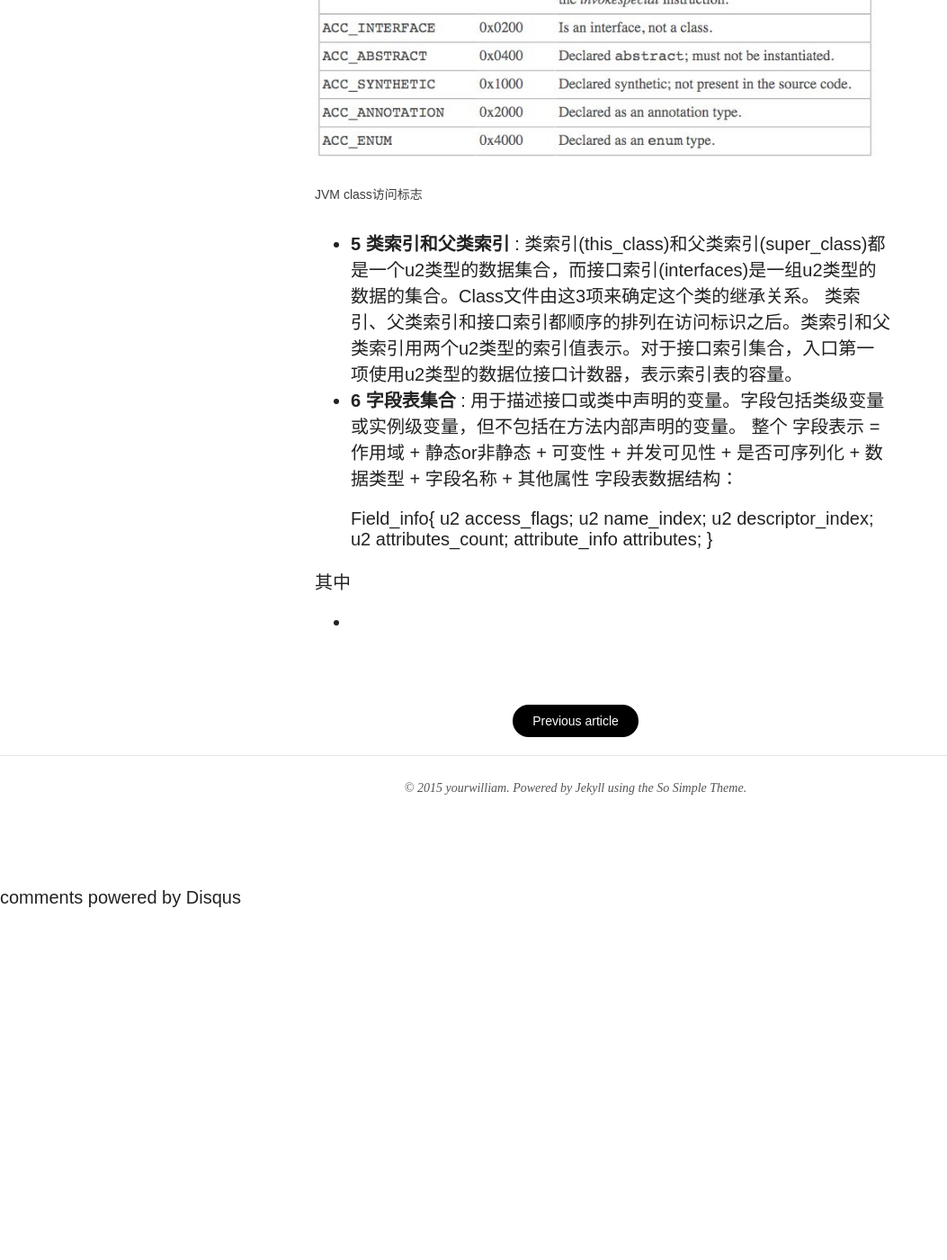
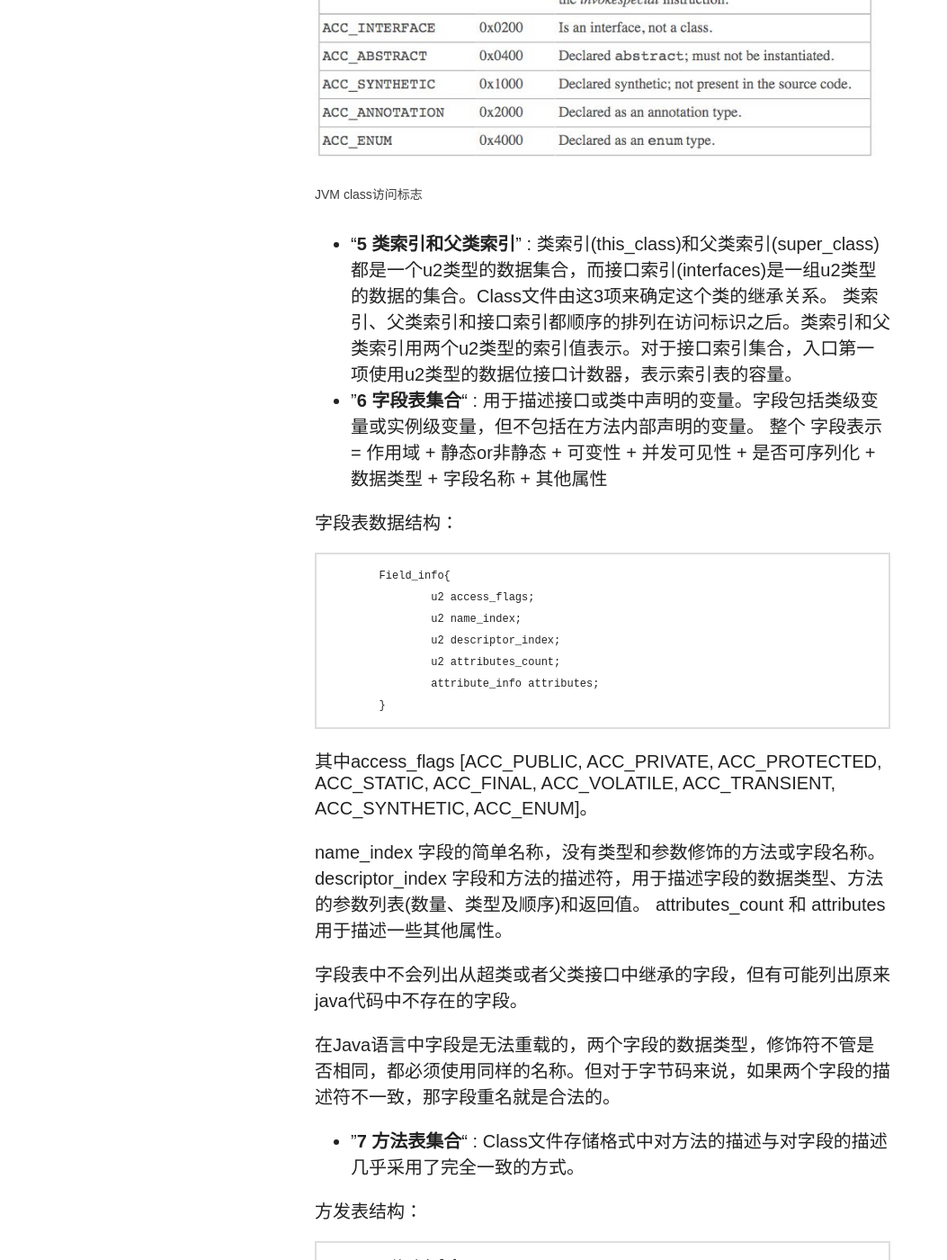
Before and after one commit to yourwilliam/william-blog, a Jekyll site: the page built from _posts/2015-01-06-jvm-analyse-class-file-structure.md, in a window 1280 px wide and 1400 px high, scrolled down 3495 px. Shown: the whole window at 90% size, without its empty margins (0-1053 px from the left). Built offline with Jekyll 4.4.1, drawn with Linux system fonts in a browser that asks for light colours; nearby versions of some CDN libraries; comment, search, counter and statistics services are not loaded; before the commit the page ends 4504 px from its top, so only the background shows below that; some of the changed text lies outside the part shown.

Commit message:
update blog

```diff
--- a/_posts/2015-01-06-jvm-analyse-class-file-structure.md
+++ b/_posts/2015-01-06-jvm-analyse-class-file-structure.md
@@ -26,10 +26,10 @@ class文件格式：
 
 * Class文件是一组以8位字节为基础单位的二进制流，各个项目紧密严格按照顺序紧凑的排列在Class文件中，中间没有添加任何分隔符。
 * Class文件格式只有两种数据类型：**无符号数和表**。无符号数属于基本数据类型，以u1、u2、u4、u8来代表1，2，4，8个字节的无符号数。无符号数可以用来描述数字、索引引用、数量值，或者按照UTF-8编码构成的字符串值。表是由多个无符号数或者其他表作为数据项构成的符合数据类型。所有表都习惯的以"_info"结尾。整个Class文件本质上就是一张表。
-* **1 魔数** : **每个Class的头4个字节称为魔数**，它用于确定这个文件是否为一个能被虚拟机接受的Class文件。
+* “**1 魔数**” : **每个Class的头4个字节称为魔数**，它用于确定这个文件是否为一个能被虚拟机接受的Class文件。
 * **Class文件的魔数： 0xCAFEBABE**
-* **2 文件版本号** : 魔数后面的4个字节存储的是**Class文件的版本号**，第5和第6个字节是次版本号，第7和第8个字节是主版本号。
-* **3 常量池** : 主次版本号之后的是**常量池入口**。常量池中的常量是不固定的，所以常量池的入口需要放置一项u2类型的数据，代表常量池容量计数值(constant_pool_count)
+* ”**2 文件版本号**“ : 魔数后面的4个字节存储的是**Class文件的版本号**，第5和第6个字节是次版本号，第7和第8个字节是主版本号。
+* “**3 常量池**” : 主次版本号之后的是**常量池入口**。常量池中的常量是不固定的，所以常量池的入口需要放置一项u2类型的数据，代表常量池容量计数值(constant_pool_count)
 * 常量池中主要放置两大类常量：**字面量(Literal)和符号引用(Symbolic Reference)**，字面量代表文本字符串、被声明为final的常量值等。符号引用则属于编译原理方面的概念，主要包括：类和接口的全限定名、字段的名称和描述符、方法的名称和描述符。
 * 常量池中得每一项常量都是一个表，共有11种结构各不相同的数据结构，这11种表开始的第一位都是一个u1类型的标志位代表当前常量属于哪一种常量类型。这11种类型均各自有各自的结构。
 
@@ -41,23 +41,57 @@ class文件格式：
      <a href="{{ site.url }}/images/blog2015/jvm_class_file_proj_type_detail.png"><img src="{{ site.url }}/images/blog2015/jvm_class_file_proj_type_detail.png"></a>
      <figcaption>JVM class 项目类型格式</figcaption>
 </figure>
-* **4 访问标识** :  常量池后的2各字节代表访问标识(access_flags)，这个标识用于识别一些类或接口的访问层次。access_flags一共有32个标志位可以使用，当前只定义了其中的8个，没有使用到的标志位一致为0
+* ”**4 访问标识**“ :  常量池后的2各字节代表访问标识(access_flags)，这个标识用于识别一些类或接口的访问层次。access_flags一共有32个标志位可以使用，当前只定义了其中的8个，没有使用到的标志位一致为0
 <figure>
      <a href="{{ site.url }}/images/blog2015/jvm_class_file_access_type.jpg"><img src="{{ site.url }}/images/blog2015/jvm_class_file_access_type.jpg"></a>
      <figcaption>JVM class访问标志</figcaption>
 </figure>
-* **5 类索引和父类索引** : 类索引(this_class)和父类索引(super_class)都是一个u2类型的数据集合，而接口索引(interfaces)是一组u2类型的数据的集合。Class文件由这3项来确定这个类的继承关系。 类索引、父类索引和接口索引都顺序的排列在访问标识之后。类索引和父类索引用两个u2类型的索引值表示。对于接口索引集合，入口第一项使用u2类型的数据位接口计数器，表示索引表的容量。
-* **6 字段表集合** : 用于描述接口或类中声明的变量。字段包括类级变量或实例级变量，但不包括在方法内部声明的变量。
+* “**5 类索引和父类索引**” : 类索引(this_class)和父类索引(super_class)都是一个u2类型的数据集合，而接口索引(interfaces)是一组u2类型的数据的集合。Class文件由这3项来确定这个类的继承关系。 类索引、父类索引和接口索引都顺序的排列在访问标识之后。类索引和父类索引用两个u2类型的索引值表示。对于接口索引集合，入口第一项使用u2类型的数据位接口计数器，表示索引表的容量。
+* ”**6 字段表集合**“ : 用于描述接口或类中声明的变量。字段包括类级变量或实例级变量，但不包括在方法内部声明的变量。
 整个 字段表示 = 作用域 + 静态or非静态 + 可变性 + 并发可见性 + 是否可序列化 + 数据类型 + 字段名称 + 其他属性
+
 字段表数据结构：
 
-	Field_info{
-		u2 access_flags;
-		u2 name_index;
-		u2 descriptor_index;
-		u2 attributes_count;
-		attribute_info attributes;
-	}
+		Field_info{
+			u2 access_flags;
+			u2 name_index;
+			u2 descriptor_index;
+			u2 attributes_count;
+			attribute_info attributes;
+		}
 
-其中
-*
+其中access_flags [ACC_PUBLIC, ACC_PRIVATE, ACC_PROTECTED, ACC_STATIC, ACC_FINAL, ACC_VOLATILE, ACC_TRANSIENT, ACC_SYNTHETIC, ACC_ENUM]。
+
+name_index 字段的简单名称，没有类型和参数修饰的方法或字段名称。
+descriptor_index 字段和方法的描述符，用于描述字段的数据类型、方法的参数列表(数量、类型及顺序)和返回值。
+attributes_count 和 attributes 用于描述一些其他属性。
+
+字段表中不会列出从超类或者父类接口中继承的字段，但有可能列出原来java代码中不存在的字段。
+
+在Java语言中字段是无法重载的，两个字段的数据类型，修饰符不管是否相同，都必须使用同样的名称。但对于字节码来说，如果两个字段的描述符不一致，那字段重名就是合法的。
+
+* ”**7 方法表集合**“ :  Class文件存储格式中对方法的描述与对字段的描述几乎采用了完全一致的方式。
+
+方发表结构：
+
+		method_info{
+			u2 access_flags;
+			u2 name_index;
+			u2 descriptor_index;
+			u2 attributes_count;
+			attribute_info attributes;
+		}
+
+access_flags [ACC_PUBLIC, ACC_PRIVATE, ACC_PROTECTED, ACC_STATIC, ACC_FINAL, ACC_SYNCHRONIZED, ACC_BRIDGE, ACC_VARARGS, ACC_NATIVE, ACC_ABSTRACT, ACC_STRICT, ACC_SYNTHETIC]
+
+方法的代码经过编译器编译成字节码之后，存放在方法属性表集合中一个命名为"Code"的属性里面。
+
+如果父类方法在子类中没有重写，方法表集合中就不会出现来自父类的方法信息。但有可能出现由编译器自动添加的方法，如<init>方法。
+
+**重载的判断** : 要重载Overload 一个方法，除了要与原方法具有相同的简单名称之外，还要求必须有一个与原方法不同的特征签名，特征签名就是一个方法中各个参数在常量池中得字段符号引用的集合。由于返回值不包含在特征签名之中，因此Java语言里面无法仅仅依靠返回值的不同来对一个已有的方法进行重载的。 但是在Class文件中，如果两个方法有相同的名称和特征签名，但返回值不同，依然可以合法的共同存在。
+
+* “**8 属性表集合**” : 属性表不要求严格的顺序，并且只要不与已有的属性名重复，任何人实现的编译器都可以向属性表中写入自己定义的属性信息，Java虚拟机运行时会忽略掉它不认识的属性。
+<figure>
+     <a href="{{ site.url }}/images/blog2015/jvm_class_file_attribute_table.jpg"><img src="{{ site.url }}/images/blog2015/jvm_class_file_attribute_table.jpg"></a>
+     <figcaption>虚拟机规范预定义的属性</figcaption>
+</figure>
```
Also changed, not shown: images/blog2015/jvm_class_file_attribute_table.jpg (added), 2 other files.
